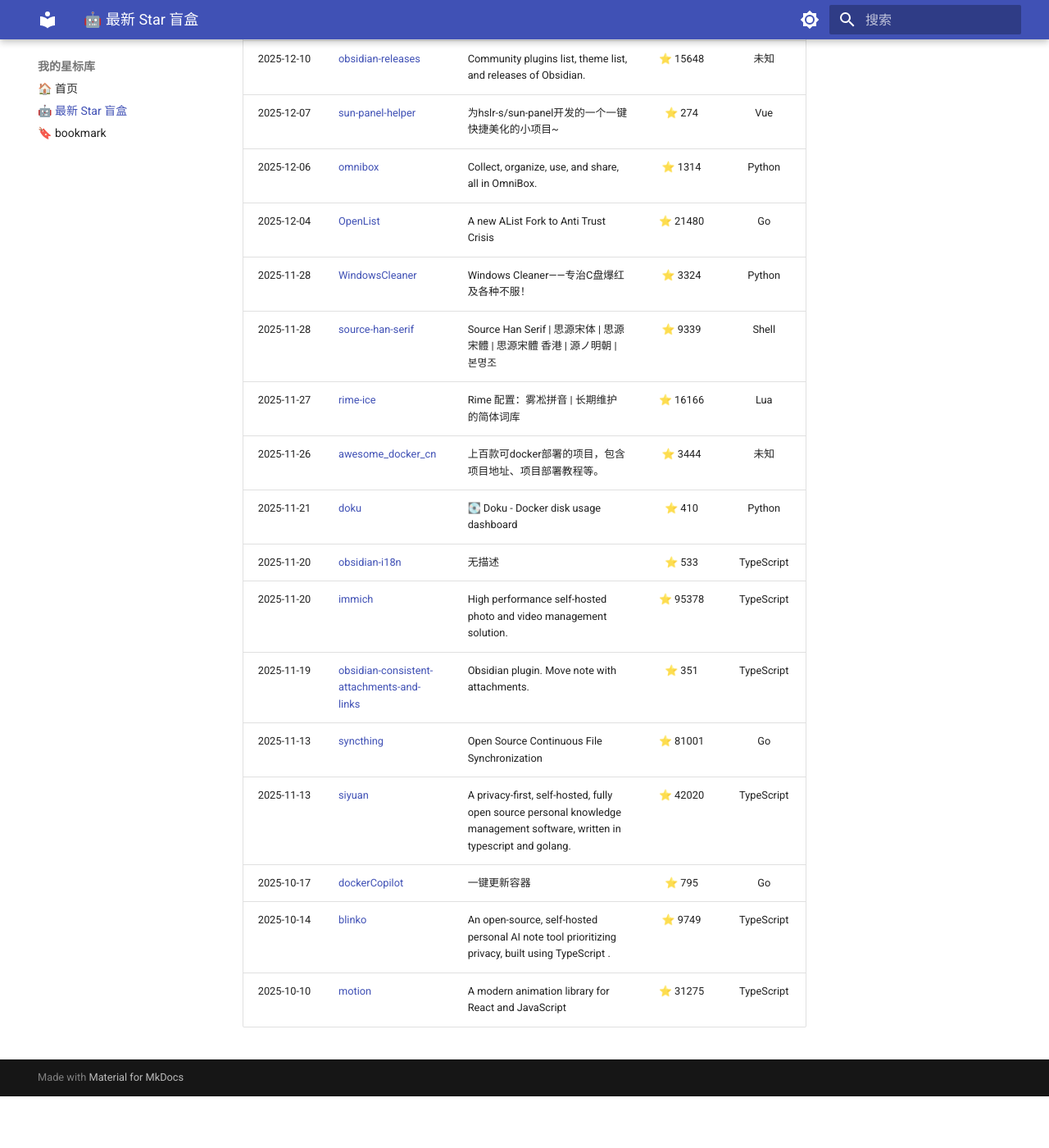
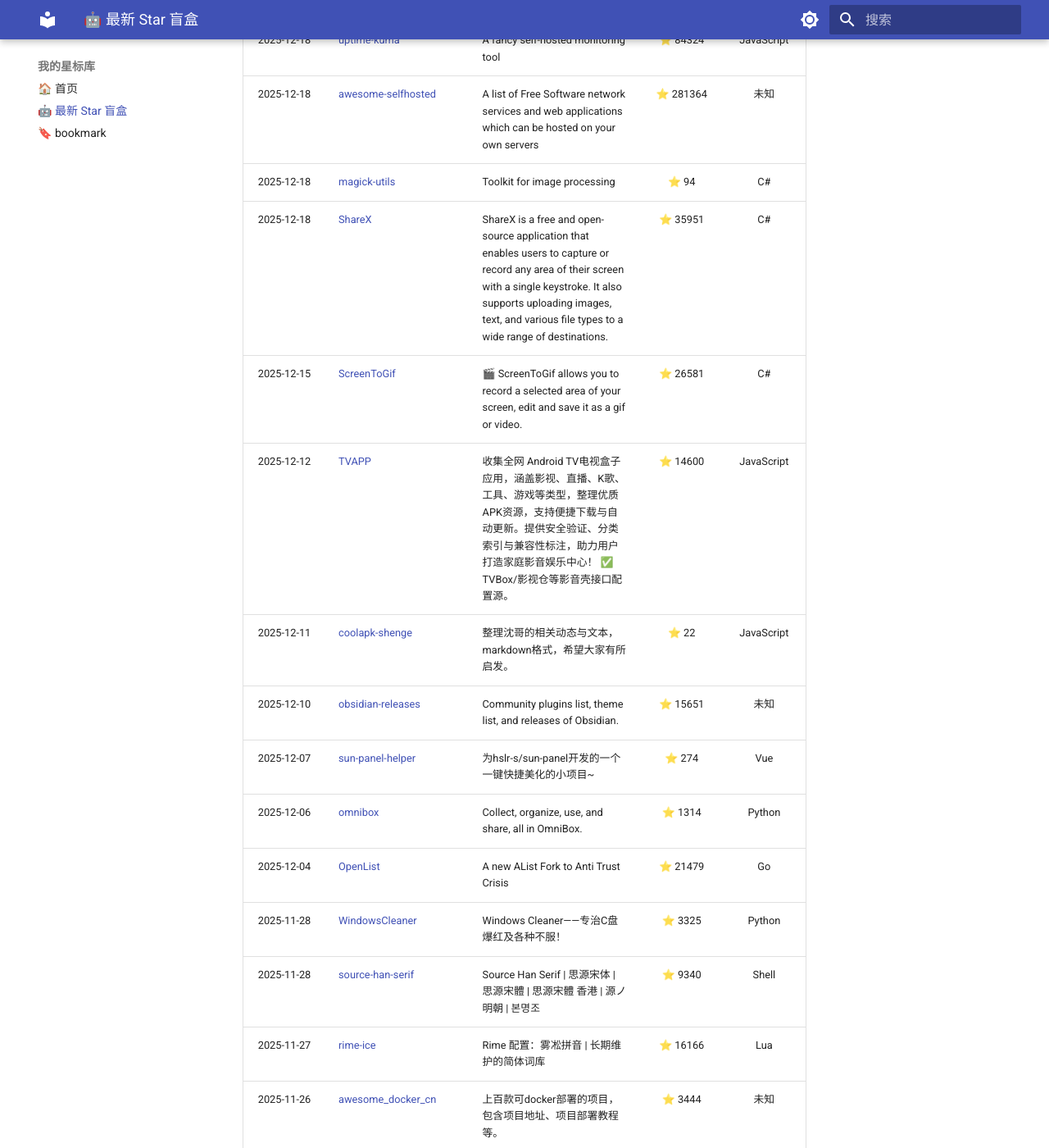
Before and after one commit to alexytcao/my-stars-nav, an MkDocs documentation site: the page built from docs/auto_stars.md, in a window 1280 px wide and 1400 px high, scrolled down 8290 px. Shown: the whole window at 82% size. Built offline with MkDocs 1.6.1 and Material for MkDocs 9.7.7, drawn with Linux system fonts in a browser that asks for light colours; before the commit the page ends 9627 px from its top, so only the background shows below that; some of the changed text lies outside the part shown.

Commit message:
Auto update stars

```diff
--- a/docs/auto_stars.md
+++ b/docs/auto_stars.md
@@ -76,31 +78,29 @@
 | 2025-12-20 | [homepage](https://github.com/gethomepage/homepage) | A highly customizable homepage (or startpage / application dashboard) with Docker and service API integrations. | ⭐ 29067 | JavaScript |
 | 2025-12-19 | [mind-map](https://github.com/wanglin2/mind-map) | SimpleMindMap（思绪思维导图）：一个强大的思维导图。A powerful mind map. | ⭐ 11890 | JavaScript |
 | 2025-12-19 | [wallabag](https://github.com/wallabag/wallabag) | wallabag is a self hostable application for saving web pages: Save and classify articles. Read them later. Freely. | ⭐ 12590 | PHP |
-| 2025-12-19 | [it-tools](https://github.com/CorentinTh/it-tools) | Collection of handy online tools for developers, with great UX.  | ⭐ 37734 | Vue |
+| 2025-12-19 | [it-tools](https://github.com/CorentinTh/it-tools) | Collection of handy online tools for developers, with great UX.  | ⭐ 37735 | Vue |
 | 2025-12-19 | [Heimdall](https://github.com/linuxserver/Heimdall) | An Application dashboard and launcher | ⭐ 9066 | PHP |
 | 2025-12-19 | [server](https://github.com/nextcloud/server) | ☁️ Nextcloud server, a safe home for all your data | ⭐ 34400 | PHP |
 | 2025-12-18 | [watchtower](https://github.com/containrrr/watchtower) | A process for automating Docker container base image updates.  | ⭐ 24563 | Go |
-| 2025-12-18 | [uptime-kuma](https://github.com/louislam/uptime-kuma) | A fancy self-hosted monitoring tool | ⭐ 84323 | JavaScript |
-| 2025-12-18 | [awesome-selfhosted](https://github.com/awesome-selfhosted/awesome-selfhosted) | A list of Free Software network services and web applications which can be hosted on your own servers | ⭐ 281357 | 未知 |
+| 2025-12-18 | [uptime-kuma](https://github.com/louislam/uptime-kuma) | A fancy self-hosted monitoring tool | ⭐ 84324 | JavaScript |
+| 2025-12-18 | [awesome-selfhosted](https://github.com/awesome-selfhosted/awesome-selfhosted) | A list of Free Software network services and web applications which can be hosted on your own servers | ⭐ 281364 | 未知 |
 | 2025-12-18 | [magick-utils](https://github.com/n00mkrad/magick-utils) | Toolkit for image processing | ⭐ 94 | C# |
-| 2025-12-18 | [ShareX](https://github.com/ShareX/ShareX) | ShareX is a free and open-source application that enables users to capture or record any area of their screen with a single keystroke. It also supports uploading images, text, and various file types to a wide range of destinations. | ⭐ 35950 | C# |
-| 2025-12-15 | [ScreenToGif](https://github.com/NickeManarin/ScreenToGif) | 🎬 ScreenToGif allows you to record a selected area of your screen, edit and save it as a gif or video. | ⭐ 26582 | C# |
+| 2025-12-18 | [ShareX](https://github.com/ShareX/ShareX) | ShareX is a free and open-source application that enables users to capture or record any area of their screen with a single keystroke. It also supports uploading images, text, and various file types to a wide range of destinations. | ⭐ 35951 | C# |
+| 2025-12-15 | [ScreenToGif](https://github.com/NickeManarin/ScreenToGif) | 🎬 ScreenToGif allows you to record a selected area of your screen, edit and save it as a gif or video. | ⭐ 26581 | C# |
 | 2025-12-12 | [TVAPP](https://github.com/youhunwl/TVAPP) |  收集全网 Android TV电视盒子应用，涵盖影视、直播、K歌、工具、游戏等类型，整理优质APK资源，支持便捷下载与自动更新。提供安全验证、分类索引与兼容性标注，助力用户打造家庭影音娱乐中心！              ✅ TVBox/影视仓等影音壳接口配置源。 | ⭐ 14600 | JavaScript |
 | 2025-12-11 | [coolapk-shenge](https://github.com/Okarin1/coolapk-shenge) | 整理沈哥的相关动态与文本，markdown格式，希望大家有所启发。 | ⭐ 22 | JavaScript |
-| 2025-12-10 | [obsidian-releases](https://github.com/obsidianmd/obsidian-releases) | Community plugins list, theme list, and releases of Obsidian. | ⭐ 15648 | 未知 |
+| 2025-12-10 | [obsidian-releases](https://github.com/obsidianmd/obsidian-releases) | Community plugins list, theme list, and releases of Obsidian. | ⭐ 15651 | 未知 |
 | 2025-12-07 | [sun-panel-helper](https://github.com/madrays/sun-panel-helper) | 为hslr-s/sun-panel开发的一个一键快捷美化的小项目~ | ⭐ 274 | Vue |
 | 2025-12-06 | [omnibox](https://github.com/import-ai/omnibox) | Collect, organize, use, and share, all in OmniBox. | ⭐ 1314 | Python |
-| 2025-12-04 | [OpenList](https://github.com/OpenListTeam/OpenList) | A new AList Fork to Anti Trust Crisis | ⭐ 21480 | Go |
-| 2025-11-28 | [WindowsCleaner](https://github.com/darkmatter2048/WindowsCleaner) | Windows Cleaner——专治C盘爆红及各种不服！ | ⭐ 3324 | Python |
-| 2025-11-28 | [source-han-serif](https://github.com/adobe-fonts/source-han-serif) | Source Han Serif \| 思源宋体 \| 思源宋體 \| 思源宋體 香港 \| 源ノ明朝 \| 본명조 | ⭐ 9339 | Shell |
+| 2025-12-04 | [OpenList](https://github.com/OpenListTeam/OpenList) | A new AList Fork to Anti Trust Crisis | ⭐ 21479 | Go |
+| 2025-11-28 | [WindowsCleaner](https://github.com/darkmatter2048/WindowsCleaner) | Windows Cleaner——专治C盘爆红及各种不服！ | ⭐ 3325 | Python |
+| 2025-11-28 | [source-han-serif](https://github.com/adobe-fonts/source-han-serif) | Source Han Serif \| 思源宋体 \| 思源宋體 \| 思源宋體 香港 \| 源ノ明朝 \| 본명조 | ⭐ 9340 | Shell |
 | 2025-11-27 | [rime-ice](https://github.com/iDvel/rime-ice) | Rime 配置：雾凇拼音 \| 长期维护的简体词库 | ⭐ 16166 | Lua |
 | 2025-11-26 | [awesome_docker_cn](https://github.com/coracoo/awesome_docker_cn) | 上百款可docker部署的项目，包含项目地址、项目部署教程等。 | ⭐ 3444 | 未知 |
 | 2025-11-21 | [doku](https://github.com/amerkurev/doku) | 💽 Doku - Docker disk usage dashboard | ⭐ 410 | Python |
 | 2025-11-20 | [obsidian-i18n](https://github.com/eondrcode/obsidian-i18n) | 无描述 | ⭐ 533 | TypeScript |
-| 2025-11-20 | [immich](https://github.com/immich-app/immich) | High performance self-hosted photo and video management solution. | ⭐ 95378 | TypeScript |
+| 2025-11-20 | [immich](https://github.com/immich-app/immich) | High performance self-hosted photo and video management solution. | ⭐ 95380 | TypeScript |
 | 2025-11-19 | [obsidian-consistent-attachments-and-links](https://github.com/dy-sh/obsidian-consistent-attachments-and-links) | Obsidian plugin. Move note with attachments. | ⭐ 351 | TypeScript |
 | 2025-11-13 | [syncthing](https://github.com/syncthing/syncthing) | Open Source Continuous File Synchronization | ⭐ 81001 | Go |
-| 2025-11-13 | [siyuan](https://github.com/siyuan-note/siyuan) | A privacy-first, self-hosted, fully open source personal knowledge management software, written in typescript and golang. | ⭐ 42020 | TypeScript |
+| 2025-11-13 | [siyuan](https://github.com/siyuan-note/siyuan) | A privacy-first, self-hosted, fully open source personal knowledge management software, written in typescript and golang. | ⭐ 42022 | TypeScript |
 | 2025-10-17 | [dockerCopilot](https://github.com/onlyLTY/dockerCopilot) | 一键更新容器 | ⭐ 795 | Go |
-| 2025-10-14 | [blinko](https://github.com/blinkospace/blinko) | An open-source, self-hosted personal AI note tool prioritizing privacy, built using TypeScript . | ⭐ 9749 | TypeScript |
-| 2025-10-10 | [motion](https://github.com/motiondivision/motion) | A modern animation library for React and JavaScript | ⭐ 31275 | TypeScript |
```
Also changed, not shown: other parts of docs/auto_stars.md (+18 -16 lines).
